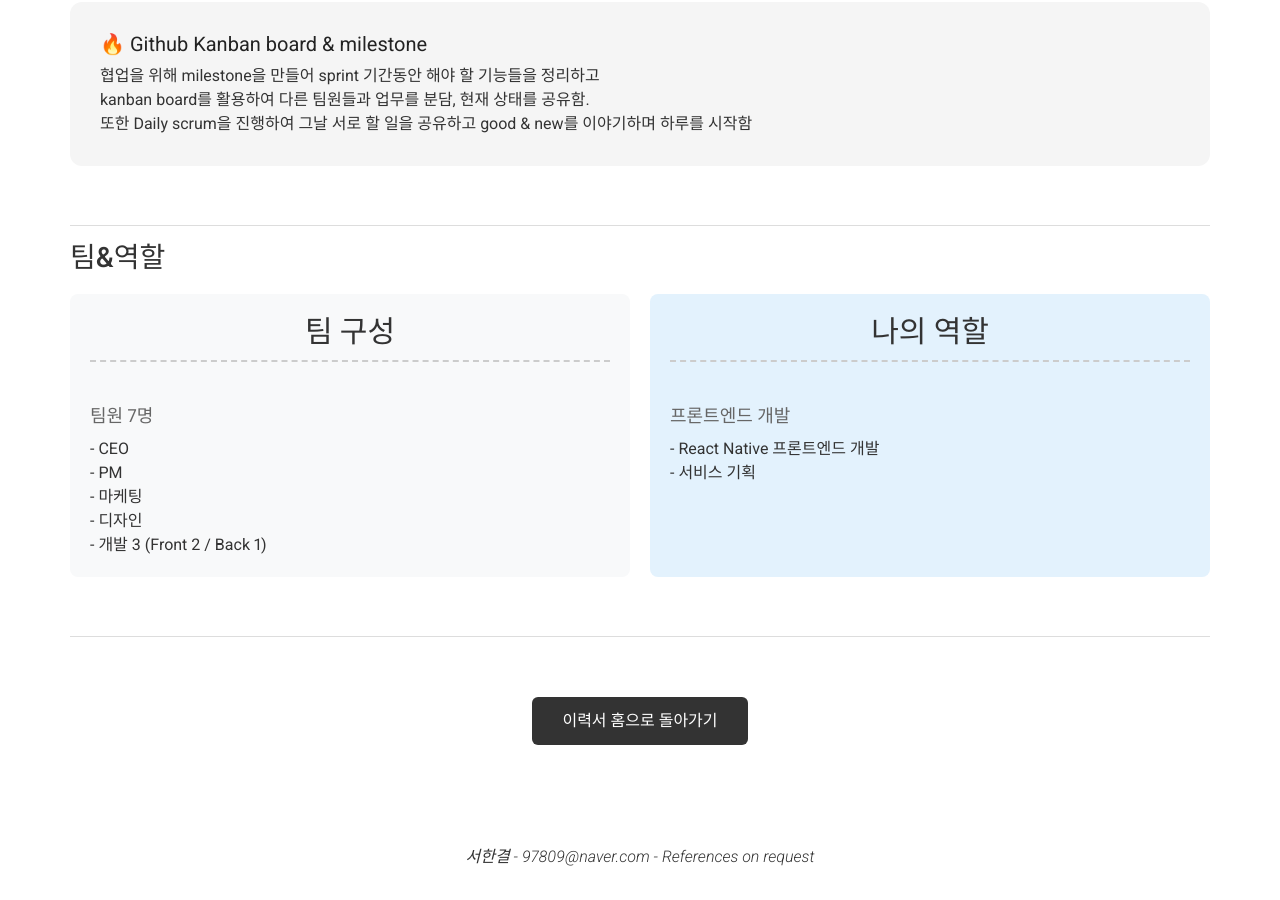
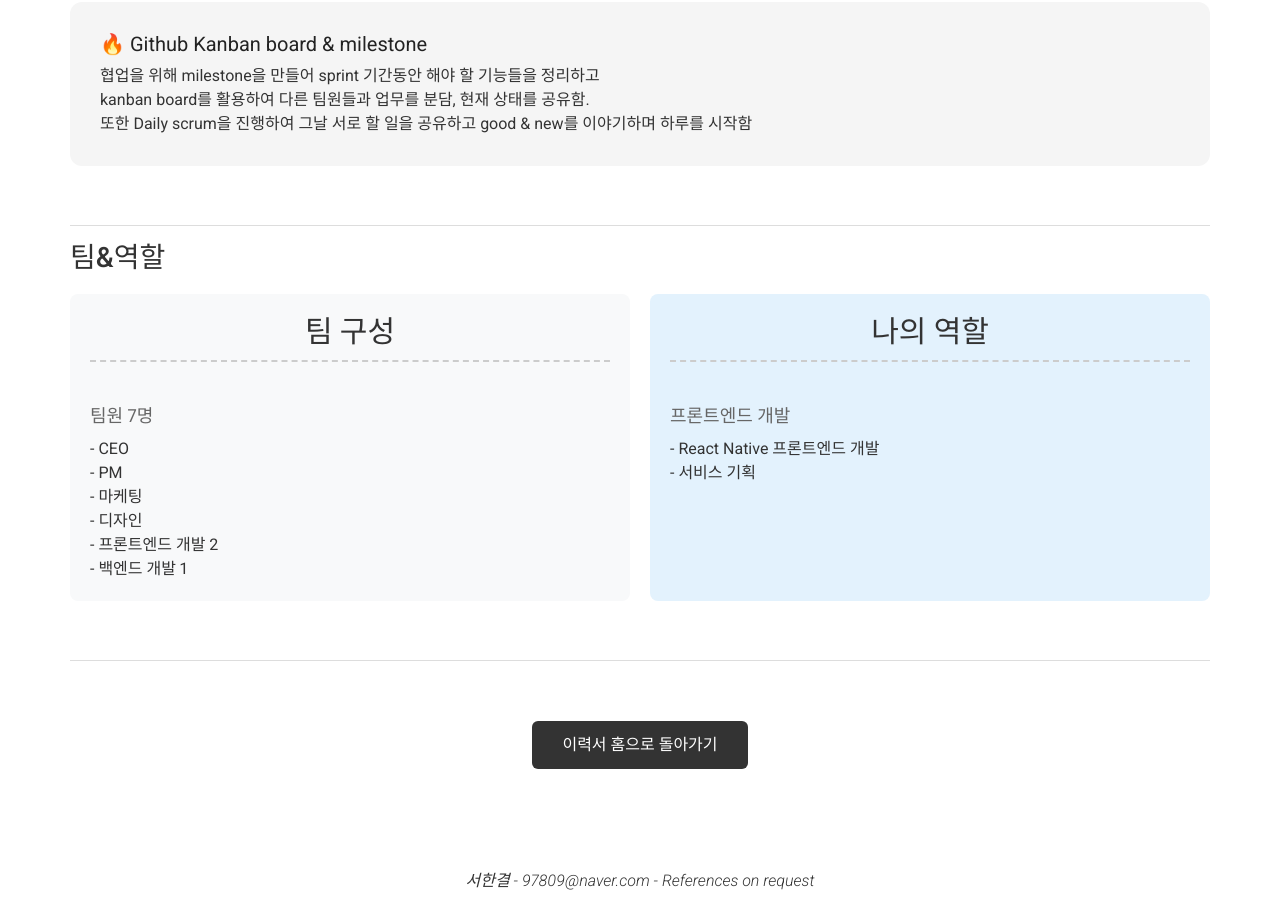
Before and after one commit to Hangyeol-SSeo/Hangyeol-SSeo.github.io, a Jekyll site: the page built from bookbla.md, in a window 1280 px wide and 900 px high, scrolled down 4703 px. Built offline with Jekyll 4.4.1, drawn with Linux system fonts in a browser that asks for light colours; nearby versions of some CDN libraries; before the commit the page ends 5579 px from its top, so only the background shows below that.

Commit message:
팀 수정

```diff
--- a/bookbla.md
+++ b/bookbla.md
@@ -233,7 +233,8 @@ permalink: /experience/bookbla/
     - PM <br/>
     - 마케팅 <br/>
     - 디자인 <br/>
-    - 개발 3 (Front 2 / Back 1) <br/>
+    - 프론트엔드 개발 2 <br/>
+    - 백엔드 개발 1 <br/>
   </div>
   <div style="flex: 1; background: #e3f2fd; padding: 20px; border-radius: 8px; font-size: medium">
     <h3 style="margin-top: 0;">나의 역할</h3>
```
